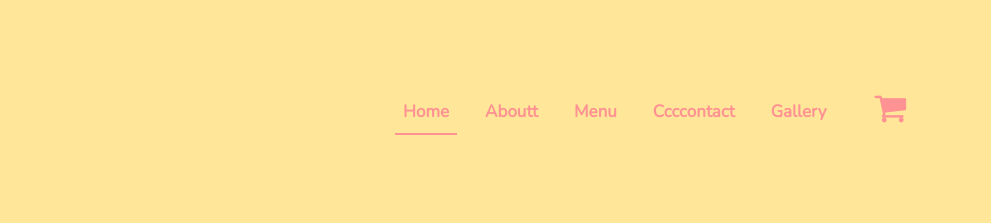
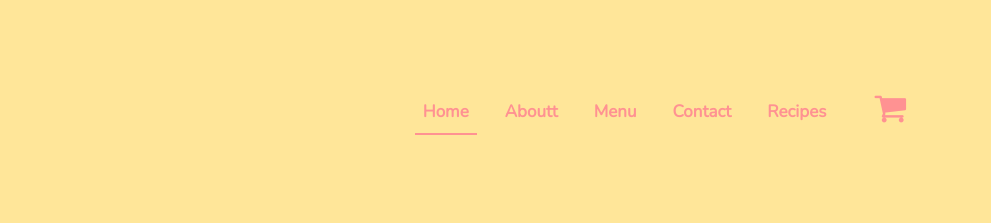
Before and after one commit to qrca2000/Cinq_project, a plain HTML site: page index.html in a window 1280 px wide. Shown: the top 223 px of the page, 289-1280 px from the left. Drawn offline with nearby package versions, Linux system fonts and the light colour scheme.

Commit message:
Update index.html

```diff
--- a/index.html
+++ b/index.html
@@ -56,10 +56,10 @@
               <a class="nav-link" href="#">Menu</a>
             </li>
             <li class="nav-item">
-              <a class="nav-link" href="#">Ccccontact</a>
+              <a class="nav-link" href="#">Contact</a>
             </li>
             <li class="nav-item">
-              <a class="nav-link" href="#">Gallery</a>
+              <a class="nav-link" href="#">Recipes</a>
             </li>
             <div class="shopping-cart">
               <i class="fa fa-shopping-cart" aria-hidden="true"></i>
```
